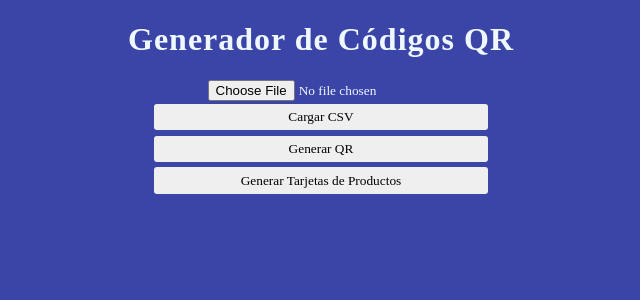
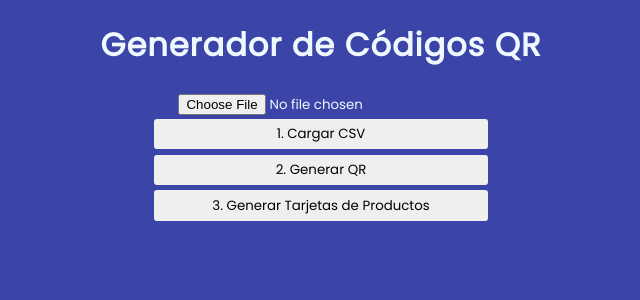
Before and after one commit to soporteNahuelSalinas/QR-Portable, a Flask app: page / in a window 1280 px wide. Shown: the top 300 px of the page, without its empty margins (319-959 px from the left). Run offline with Flask 3, Linux system fonts and the light colour scheme.

Commit message:
Add files via upload

```diff
--- a/data/products.json
+++ b/data/products.json
@@ -1 +1 @@
-["12951", "3739", "2075", "2086", "12583", "2184", "510", "3"]
+["13758", "11998", "6796", "9086", "9082"]
--- a/static/styles.css
+++ b/static/styles.css
@@ -1,5 +1,10 @@
+@font-face {
+    font-family: Poppins;
+    src: url('..assets/fonts/Poppins-Regular.ttf');
+}
+
 :root{
-    --fuente: poppins;
+    --fuente: Poppins;
     --colorTextBtn: black;
 }
 
--- a/templates/index.html
+++ b/templates/index.html
@@ -21,13 +21,13 @@
     {% endwith %}
     <form action="/" method="POST" enctype="multipart/form-data">
         <input type="file" name="file" accept=".csv" required><br>
-        <button type="submit">Cargar CSV</button>
+        <button type="submit">1. Cargar CSV</button>
     </form>
     <form action="/generate" method="POST">
-        <button type="submit">Generar QR</button>
+        <button type="submit">2. Generar QR</button>
     </form>
     <form action="/generate_cards" method="POST">
-        <button type="submit">Generar Tarjetas de Productos</button>
+        <button type="submit">3. Generar Tarjetas de Productos</button>
     </form>
     </main>
 </body>
```
Also changed, not shown: 1 other file.
